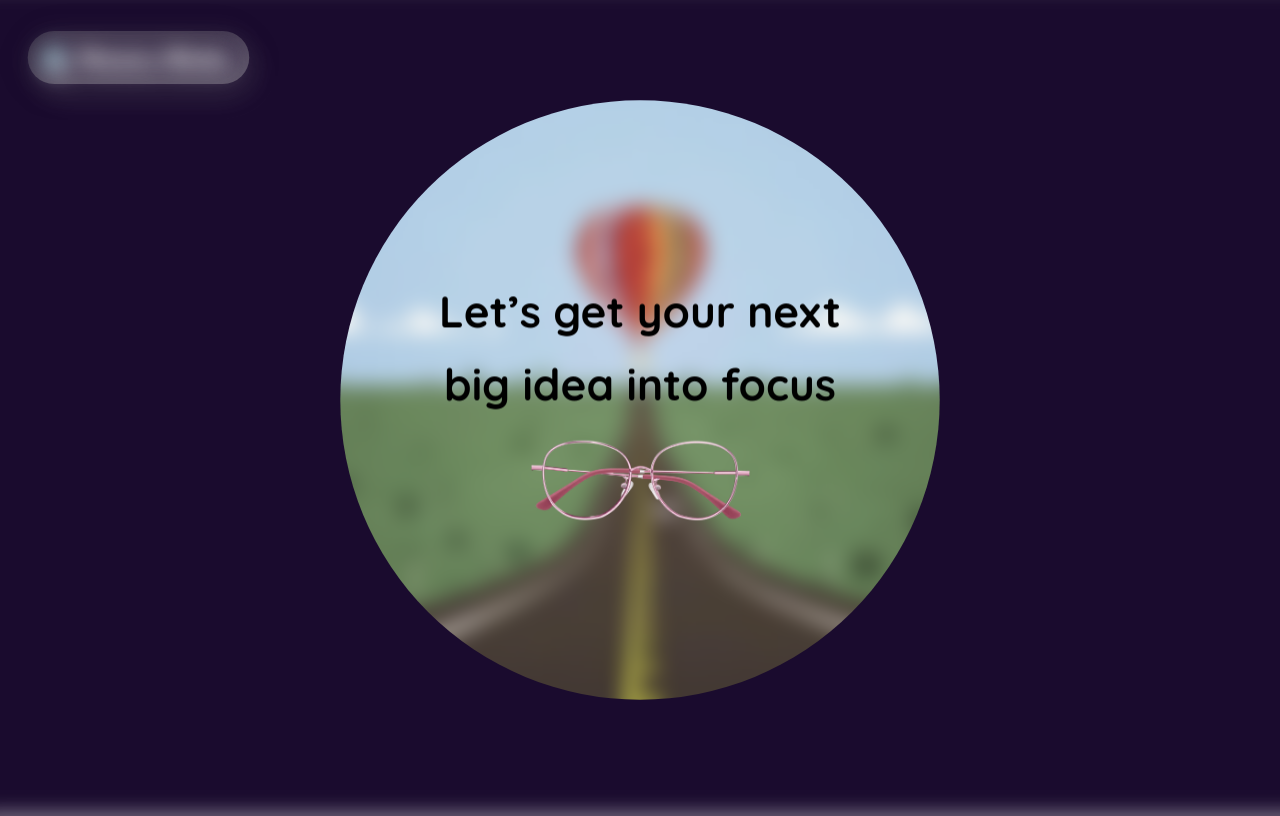
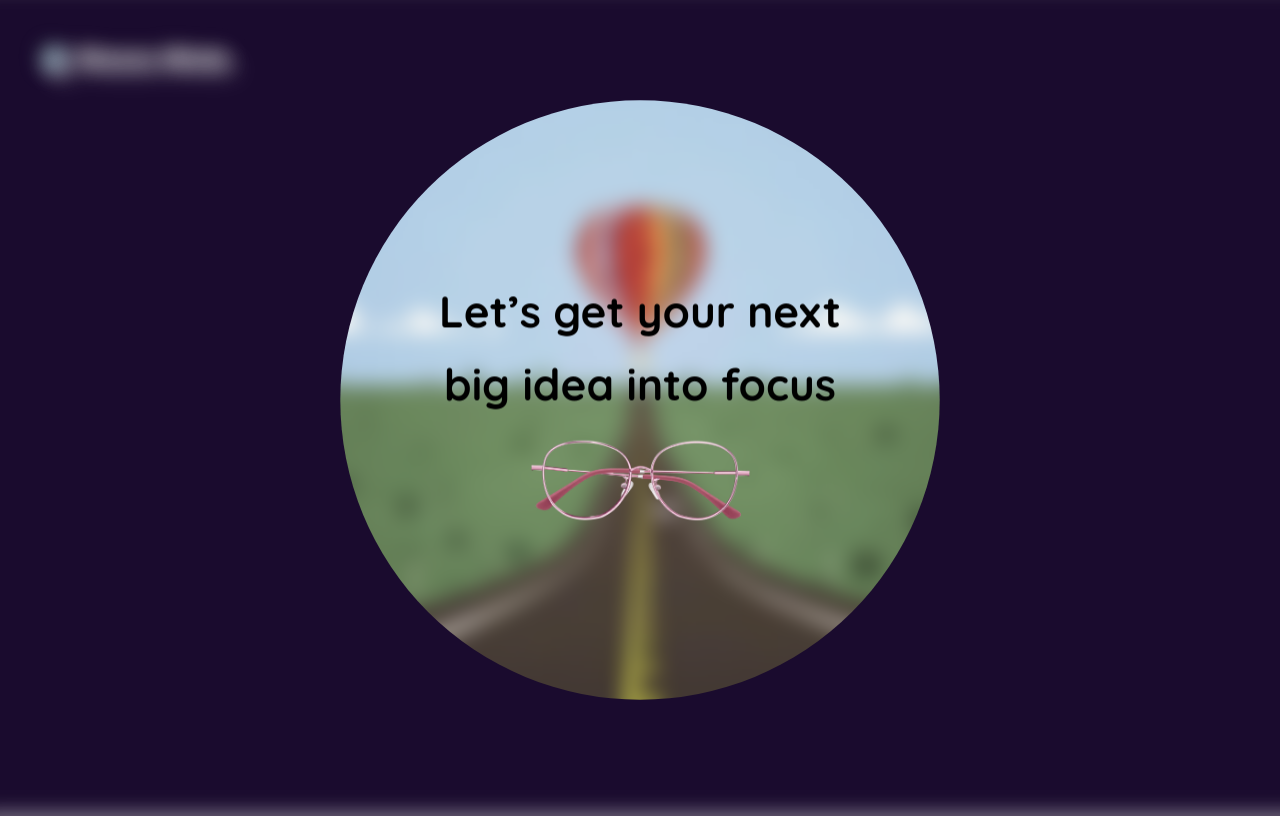
Before and after one commit to rmmindo/rheana-portfolio, a React (Vite) app in the folder apps/web/: page / in a window 1280 px wide. Shown: the top 816 px of the page. Built offline with nearby package versions, Linux system fonts and the light colour scheme.

Commit message:
style: only reveal brand pill background after the bigger picture horizon expands (body.is-unlocked)

```diff
--- a/apps/web/src/styles/main.scss
+++ b/apps/web/src/styles/main.scss
@@ -119,17 +119,23 @@ html.has-unlocked .scene-balloon::after {
   align-items: center;
   gap: 12px;
   text-decoration: none;
+  background: transparent;
+  padding: 8px 20px 8px 12px;
+  border-radius: 40px;
+  border: 1px solid transparent;
+  box-shadow: none;
+  transition: all 0.6s ease;
+}
+
+body.is-unlocked .brand-anchor {
   background: rgba(255, 255, 255, 0.03);
   backdrop-filter: blur(12px);
   -webkit-backdrop-filter: blur(12px);
-  padding: 8px 20px 8px 12px;
-  border-radius: 40px;
-  border: 1px solid rgba(255, 255, 255, 0.08);
+  border-color: rgba(255, 255, 255, 0.08);
   box-shadow: 0 4px 20px rgba(0, 0, 0, 0.2);
-  transition: background 0.3s ease, border-color 0.3s ease;
 }
 
-[data-theme="light"] .brand-anchor {
+[data-theme="light"] body.is-unlocked .brand-anchor {
   background: rgba(234, 221, 205, 0.4); /* pale yellow frosted */
   border-color: rgba(26, 11, 46, 0.05);
   box-shadow: 0 4px 20px rgba(0, 0, 0, 0.05);
```
